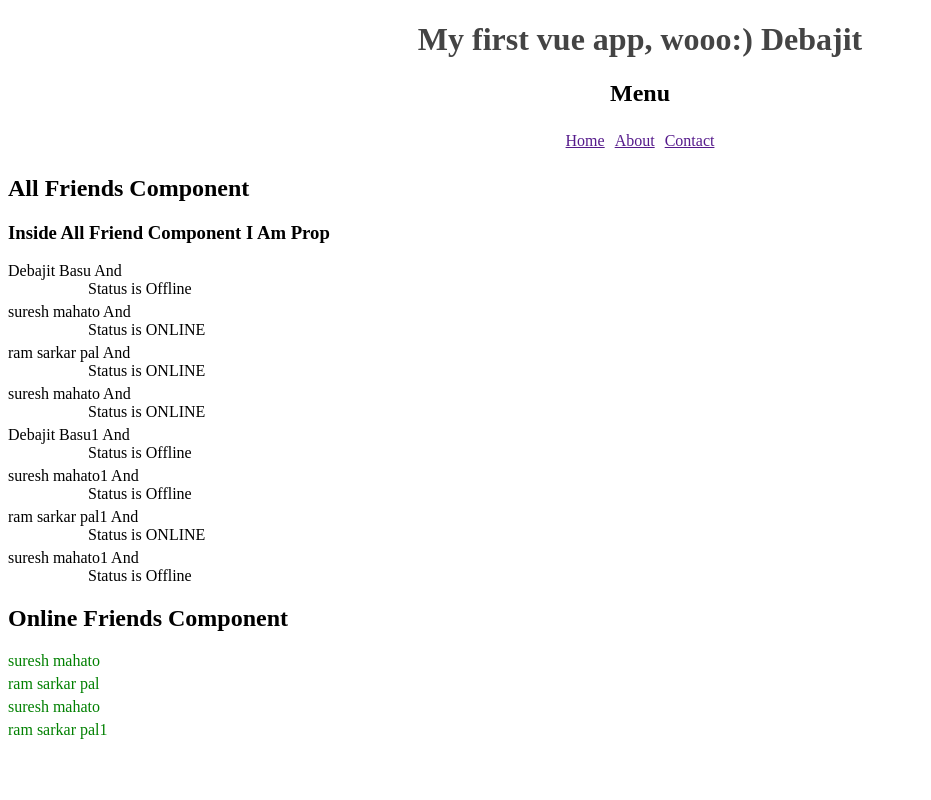
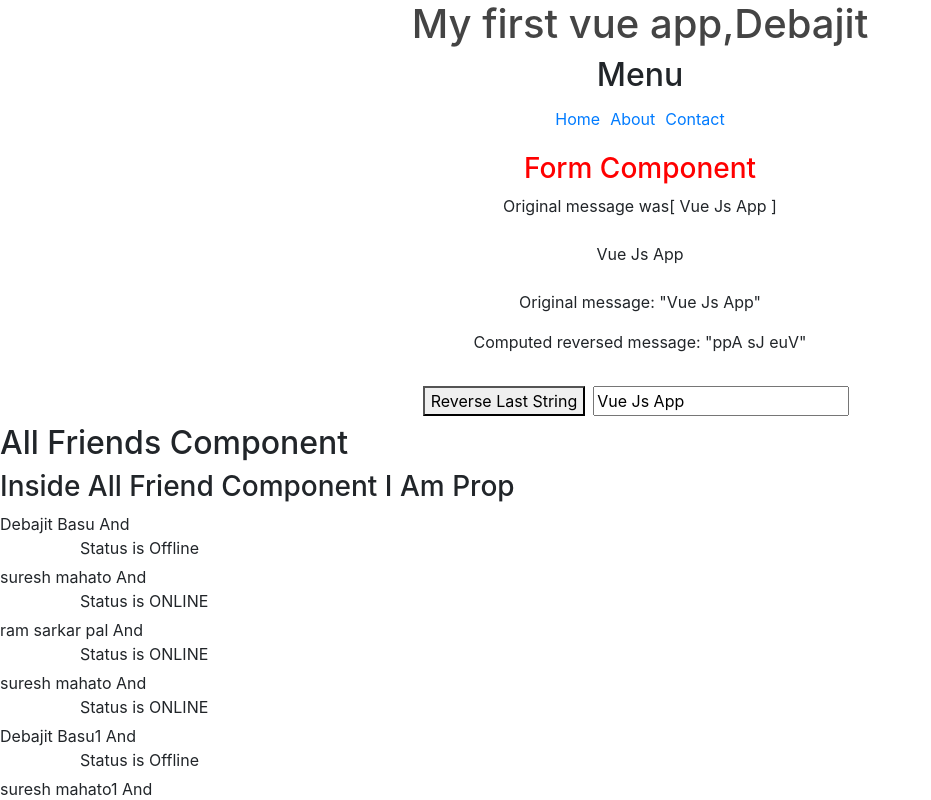
Before and after one commit to debajit-basu/vue-Firebase, a Vue app: page / in a window 1280 px wide. Shown: the top 800 px of the page, without its empty margins (0-931 px from the left). Built offline with nearby package versions, Linux system fonts and the light colour scheme.

Commit message:
master: update poc project after reading vue docs

```diff
--- a/package.json
+++ b/package.json
@@ -1,5 +1,5 @@
 {
-  "name": "vue-firebase",
+  "name": "vueappdebajit",
   "version": "0.1.0",
   "private": true,
   "scripts": {
@@ -8,7 +8,10 @@
     "lint": "vue-cli-service lint"
   },
   "dependencies": {
+    "bootstrap": "^4.4.1",
     "core-js": "^3.6.4",
+    "jquery": "^3.4.1",
+    "popper.js": "^1.16.1",
     "vue": "^2.6.11"
   },
   "devDependencies": {
--- a/src/App.vue
+++ b/src/App.vue
@@ -4,6 +4,7 @@
     <!-- <HelloWorld msg="Welcome to Your Vue.js App"/> -->
     <h1>{{ title }}</h1>
     <Navbar />
+    <FormComponent />
     <AllFriends msg="Inside All Friend Component I Am Prop" />
     <OnlineFriends :friendProps="friends" />
   </div>
@@ -14,17 +15,20 @@
 import Navbar from './components/Navbar';
 import AllFriends from './components/AllFriends';
 import OnlineFriends from './components/OnlineFriends';
+import FormComponent from './components/FormComponent';
+
 
 export default {
   name: 'App',
   components:{
     Navbar: Navbar,
     OnlineFriends,
-    AllFriends
+    AllFriends,
+    FormComponent
   },
   data() {
     return {
-      title: 'My first vue app, wooo:) Debajit',
+      title: 'My first vue app,Debajit',
       friends: [
                 {name: "Debajit Basu" , online: false},
                 {name: "suresh mahato" , online: true},
--- /dev/null
+++ b/src/components/FormComponent.vue
@@ -0,0 +1,56 @@
+<template>
+    <div class="form-style">
+        <h3>Form Component</h3>
+        <div v-once>Original message was[ {{message}} ]</div><br/>
+        <div>{{message}}</div><br/>
+        <p>Original message: "{{ message }}"</p>
+        <p>Computed reversed message: "{{ reversedMessage }}"</p>
+        <button class="mt-3" v-on:click="reverseMsg()">Reverse Last String</button>
+        <input class="m-2" v-model="message"><br/>
+    </div>
+</template>
+<script>
+export default {
+    name: 'FormComponent',
+    data(){
+        return {
+            message: 'Vue Js App',
+            reverseMsg: () => {
+                console.log("------------------")
+                this.message = this.message.split(' ').reverse().join(' ')
+            }
+        }
+        // Object.freeze(obj)
+    },
+    computed: {
+    // a computed getter
+        reversedMessage: function () {
+        // `this` points to the vm instance
+            return this.message.split('').reverse().join('')
+        }
+    },
+
+    created: function (){
+        console.log("FormComponent created and data is: " + this.message);
+    },
+    mounted: function () {
+        console.log("FormComponent mounted and data is: " + this.message);
+    },
+    updated: function () {
+        console.log("FormComponent updated and data is: " + this.message);
+    },
+    destroyed: function () {
+        console.log("FormComponent destroyed and data is: " + this.message);
+    }
+}
+</script>
+
+
+<style scoped>
+    h3 {
+        color: red;
+    }
+    .form-style {
+        text-align: center
+    }
+</style>
--- a/src/main.js
+++ b/src/main.js
@@ -1,5 +1,7 @@
 import Vue from 'vue'
 import App from './App.vue'
+import 'bootstrap'
+import 'bootstrap/dist/css/bootstrap.min.css'
 
 Vue.config.productionTip = false
 
```
Also changed, not shown: 1 other file (tests, documents, lock files or other folders).
